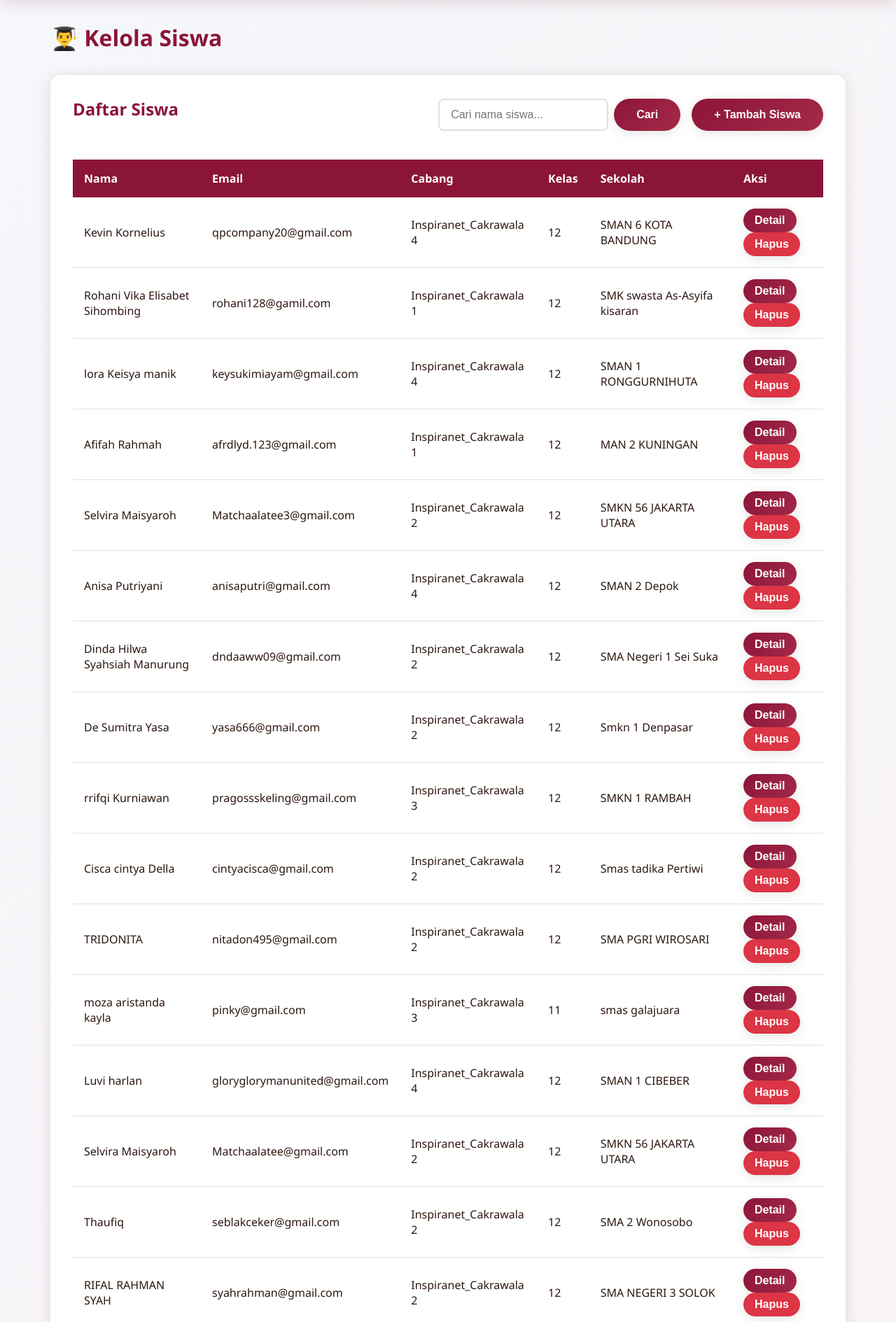
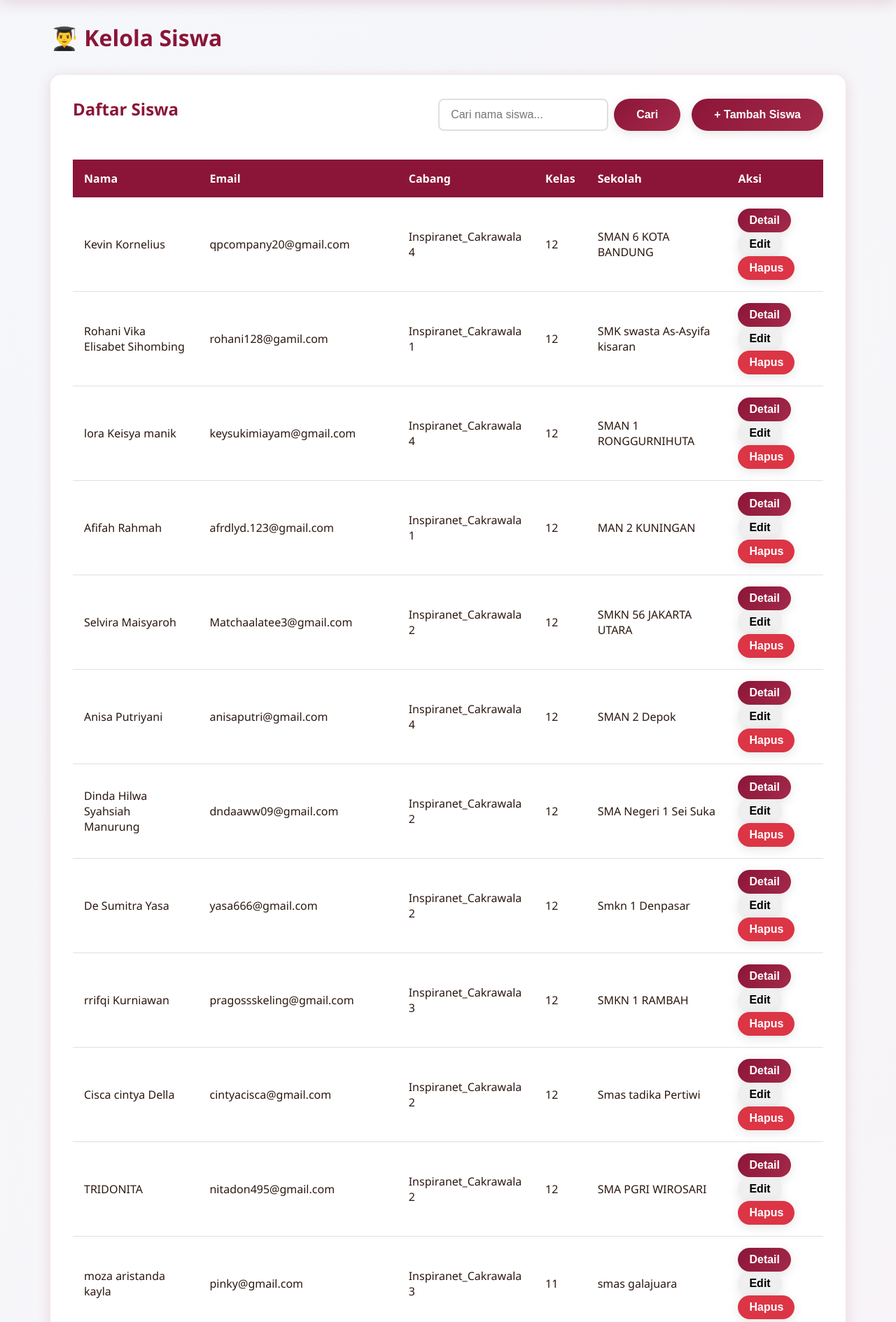
Before and after one commit to rafliyusuf999/aplikasi-tryout-siswa-dan-pembelajaran, a Flask app: page /admin/students in a window 1280 px wide. Shown: the part 82-1971 px from the top of the page at 70% size. Run offline with Flask 3, Linux system fonts and the light colour scheme; a user stored in the database is signed in.

Commit message:
Add functionality for administrators to reset student passwords
Introduces a new admin route `/admin/students/reset-password` and updates `app.py` to handle password resets for student accounts. The `templates/admin_students.html` file is modified to include an "Edit" button for each student, which triggers a modal for editing student details.

Replit-Commit-Author: Agent
Replit-Commit-Session-Id: 4564ed39-1f03-4f97-b5cf-b7e7f3b20f01
Replit-Commit-Checkpoint-Type: full_checkpoint

```diff
--- a/app.py
+++ b/app.py
@@ -271,6 +271,55 @@ def admin_delete_student(id):
     db.session.commit()
 
     flash('Siswa berhasil dihapus!', 'success')
+    return redirect(url_for('admin_students'))
+
+@app.route('/admin/students/reset-password', methods=['POST'])
+@login_required
+def admin_reset_student_password():
+    if current_user.role != 'admin':
+        flash('Akses ditolak!', 'danger')
+        return redirect(url_for('index'))
+
+    student_id = request.form.get('student_id')
+    new_password = request.form.get('new_password')
+
+    if not new_password or len(new_password) < 6:
+        flash('Password minimal 6 karakter!', 'danger')
+        return redirect(url_for('admin_students'))
+
+    student = User.query.get_or_404(student_id)
+    if student.role != 'student':
+        flash('Hanya bisa mereset password siswa!', 'danger')
+        return redirect(url_for('admin_students'))
+
+    student.set_password(new_password)
+    db.session.commit()
+
+    flash(f'Password untuk {student.full_name} berhasil direset!', 'success')
+    return redirect(url_for('admin_students'))
+
+@app.route('/admin/students/edit/<int:id>', methods=['POST'])
+@login_required
+def admin_edit_student(id):
+    if current_user.role != 'admin':
+        flash('Akses ditolak!', 'danger')
+        return redirect(url_for('index'))
+
+    student = User.query.get_or_404(id)
+    if student.role != 'student':
+        flash('Hanya bisa mengedit siswa!', 'danger')
+        return redirect(url_for('admin_students'))
+
+    student.full_name = request.form.get('full_name')
+    student.email = request.form.get('email')
+    student.inspira_branch = request.form.get('inspira_branch')
+    student.class_level = request.form.get('class_level')
+    student.school_name = request.form.get('school_name')
+    student.phone_number = request.form.get('phone_number')
+
+    db.session.commit()
+
+    flash(f'Data {student.full_name} berhasil diupdate!', 'success')
     return redirect(url_for('admin_students'))
 
 @app.route('/admin/teachers')
--- a/templates/admin_students.html
+++ b/templates/admin_students.html
@@ -51,9 +51,20 @@
                             data-class="{{ student.class_level }}"
                             data-school="{{ student.school_name }}"
                             data-phone="{{ student.phone_number or '-' }}"
-                            data-created="{{ student.created_at.strftime('%d/%m/%Y %H:%M') }}"
-                            data-password="{{ student.password_hash }}">
+                            data-created="{{ student.created_at.strftime('%d/%m/%Y %H:%M') }}">
                             Detail
+                        </button>
+                        <button
+                            class="btn btn-warning student-edit-btn"
+                            style="padding: 0.5rem 1rem; margin-right: 0.5rem;"
+                            data-id="{{ student.id }}"
+                            data-name="{{ student.full_name }}"
+                            data-email="{{ student.email }}"
+                            data-branch="{{ student.inspira_branch }}"
+                            data-class="{{ student.class_level }}"
+                            data-school="{{ student.school_name }}"
+                            data-phone="{{ student.phone_number or '' }}">
+                            Edit
                         </button>
                         <form method="POST" action="{{ url_for('admin_delete_student', id=student.id) }}" style="display: inline;" data-confirm-delete>
                             <button type="submit" class="btn btn-danger" style="padding: 0.5rem 1rem;">Hapus</button>
@@ -189,6 +200,51 @@
     </div>
 </div>
 
+<div id="editStudentModal" class="modal">
+    <div class="modal-content">
+        <div class="modal-header">
+            <h3>Edit Data Siswa</h3>
+            <span class="close" onclick="closeModal('editStudentModal')">&times;</span>
+        </div>
+        <form method="POST" id="editStudentForm">
+            <div class="form-group">
+                <label>Nama Lengkap:</label>
+                <input type="text" id="edit_full_name" name="full_name" class="form-control" required>
+            </div>
+            <div class="form-group">
+                <label>Email:</label>
+                <input type="email" id="edit_email" name="email" class="form-control" required>
+            </div>
+            <div class="form-group">
+                <label>Cabang:</label>
+                <select id="edit_branch" name="inspira_branch" class="form-control" required>
+                    {% for branch in branches %}
+                    <option value="{{ branch }}">{{ branch }}</option>
+                    {% endfor %}
+                </select>
+            </div>
+            <div class="form-group">
+                <label>Kelas:</label>
+                <select id="edit_class" name="class_level" class="form-control" required>
+                    <option value="10">10</option>
+                    <option value="11">11</option>
+                    <option value="12">12</option>
+                    <option value="Alumni">Alumni</option>
+                </select>
+            </div>
+            <div class="form-group">
+                <label>Nama Sekolah:</label>
+                <input type="text" id="edit_school" name="school_name" class="form-control" required>
+            </div>
+            <div class="form-group">
+                <label>Nomor HP:</label>
+                <input type="tel" id="edit_phone" name="phone_number" class="form-control" required>
+            </div>
+            <button type="submit" class="btn btn-primary" style="width: 100%;">Simpan Perubahan</button>
+        </form>
+    </div>
+</div>
+
 <script>
 let currentStudentId = null;
 let currentStudentName = null;
@@ -216,6 +272,29 @@ document.addEventListener('DOMContentLoaded', function() {
             showModal('studentDetailsModal');
         });
     });
+
+    document.querySelectorAll('.student-edit-btn').forEach(function(button) {
+        button.addEventListener('click', function() {
+            const id = this.getAttribute('data-id');
+            const name = this.getAttribute('data-name');
+            const email = this.getAttribute('data-email');
+            const branch = this.getAttribute('data-branch');
+            const classLevel = this.getAttribute('data-class');
+            const school = this.getAttribute('data-school');
+            const phone = this.getAttribute('data-phone');
+
+            document.getElementById('edit_full_name').value = name;
+            document.getElementById('edit_email').value = email;
+            document.getElementById('edit_branch').value = branch;
+            document.getElementById('edit_class').value = classLevel;
+            document.getElementById('edit_school').value = school;
+            document.getElementById('edit_phone').value = phone;
+
+            document.getElementById('editStudentForm').action = '{{ url_for("admin_edit_student", id=0) }}'.replace('/0', '/' + id);
+
+            showModal('editStudentModal');
+        });
+    });
 });
 
 function showResetPasswordForm() {
```
Also changed, not shown: 1 other file.
